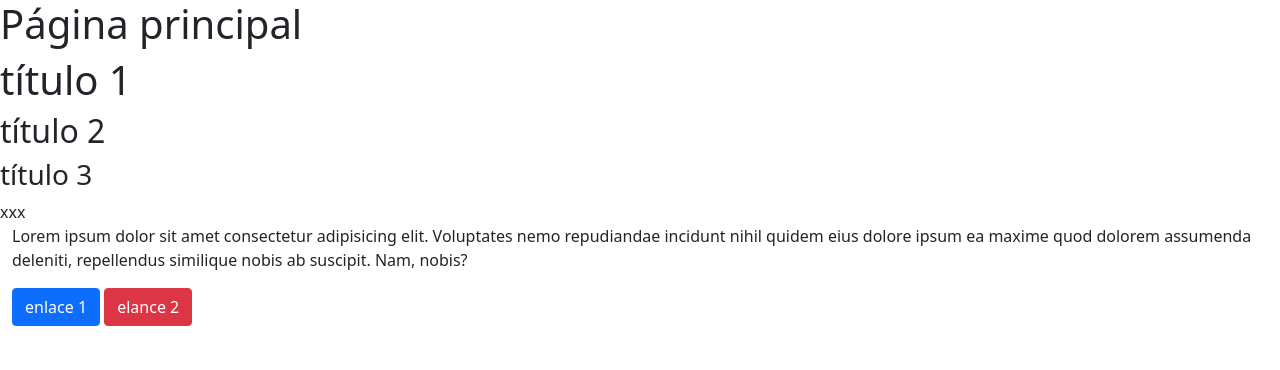
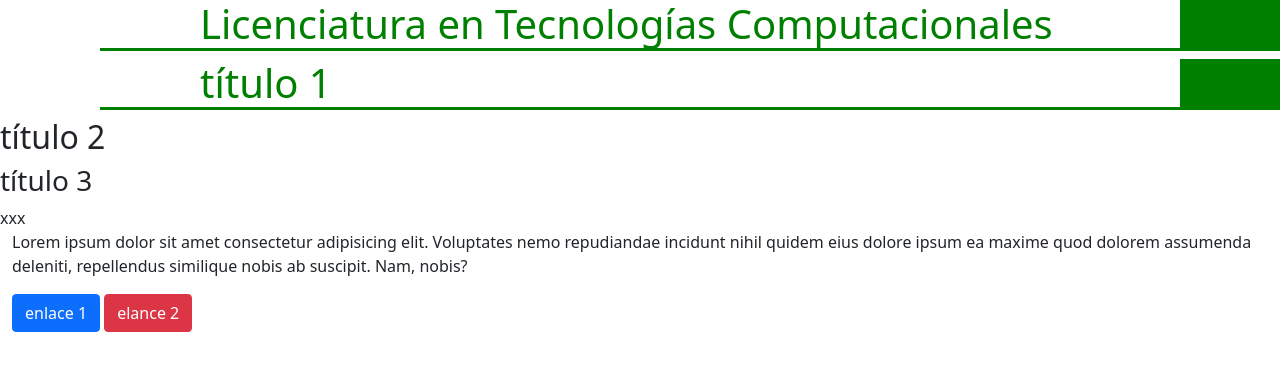
Before and after one commit to IvanGarcia17/Temporal, a plain HTML site: page index.html in a window 1280 px wide. Drawn offline with nearby package versions, Linux system fonts and the light colour scheme.

Commit message:
Cambios de estilos.css en h1, clase del 02/09

```diff
--- /dev/null
+++ b/estilos.css
@@ -0,0 +1,19 @@
+*{
+    margin: 0;
+    padding: 0;
+}
+
+h1{
+    color: green;
+    padding-left: 100px;
+    padding-right: 100px;
+    border-bottom-width: 3;
+    border-bottom-style: solid;
+    margin-left: 100px;
+    border-right-width: 100px;
+    border-right-style: 100px;
+    border-right-style: solid;
+    border-left-style: solid;
+    border-left-width: 0px;
+
+}
--- a/index.html
+++ b/index.html
@@ -5,6 +5,7 @@
     <meta http-equiv="X-UA-Compatible" content="IE=edge">
     <meta name="viewport" content="width=device-width, initial-scale=1.0">
     <title>Página principal</title>
+
     <!-- <style>
         h1 {
             color: navy;
@@ -13,10 +14,11 @@
 
 <!-- CSS only -->
 <link href="https://cdn.jsdelivr.net/npm/bootstrap@5.1.0/dist/css/bootstrap.min.css" rel="stylesheet" integrity="sha384-KyZXEAg3QhqLMpG8r+8fhAXLRk2vvoC2f3B09zVXn8CA5QIVfZOJ3BCsw2P0p/We" crossorigin="anonymous">
+<link rel="stylesheet" href="estilos.css">
 </head>
 <body>
   <!--  <h1 style="color: blue;">Página principal</h1>-->
-  <h1>Página principal</h1>
+  <h1>Licenciatura en Tecnologías Computacionales</h1>
     <!--h${título $}*3-->
     <h1>título 1</h1>
     <h2>título 2</h2>
```
Also changed, not shown: ejemplo2.html (+1 -0 lines), formulario.html (added, +26 -0 lines).
